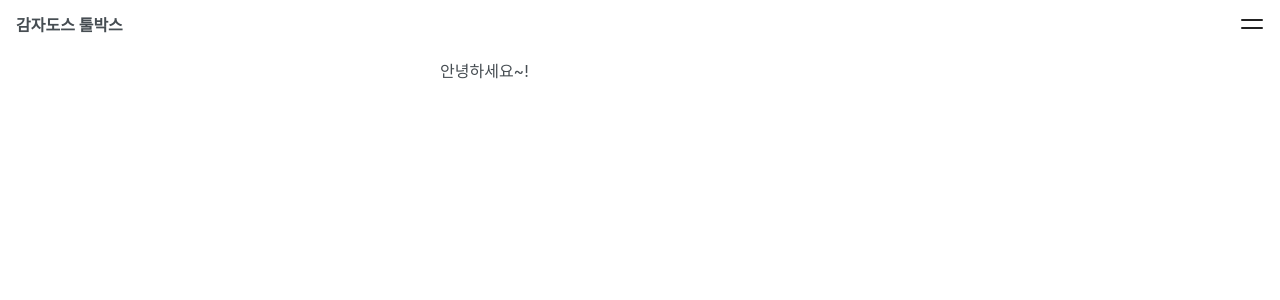
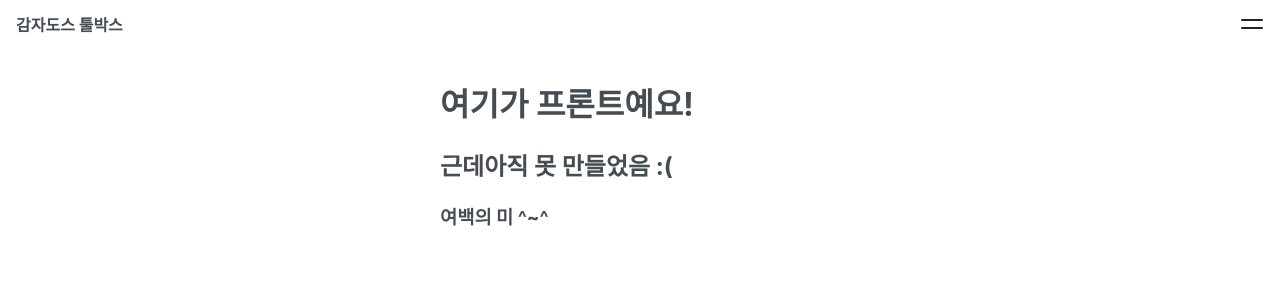
Before and after one commit to potados99/toolbox, a React (Create React App) app: page / in a window 1280 px wide. Shown: the top 300 px of the page. Built offline with nearby package versions, Linux system fonts and the light colour scheme.

Commit message:
chore: 공사 안내 추가

```diff
--- a/src/features/Home.tsx
+++ b/src/features/Home.tsx
@@ -1,3 +1,9 @@
 export default function Home() {
-  return <div>안녕하세요~!</div>;
+  return (
+    <>
+      <h1>여기가 프론트예요!</h1>
+      <h2>근데아직 못 만들었음 :(</h2>
+      <h3>여백의 미 ^~^</h3>
+    </>
+  );
 }
--- a/src/features/base64/Decode.tsx
+++ b/src/features/base64/Decode.tsx
@@ -1,3 +1,7 @@
 export default function Decode() {
-  return <div>hi</div>;
+  return (
+    <>
+      <h1>⚠️여긴 아직 공사중입니다!</h1>
+    </>
+  );
 }
--- a/src/features/base64/Encode.tsx
+++ b/src/features/base64/Encode.tsx
@@ -1,3 +1,7 @@
 export default function Encode() {
-  return <div>hi</div>;
+  return (
+    <>
+      <h1>⚠️여기도 아직 공사중입니다!</h1>
+    </>
+  );
 }
```
